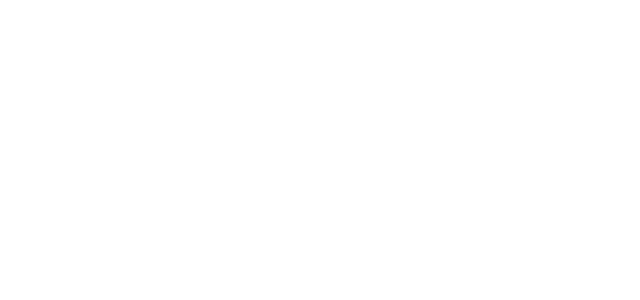
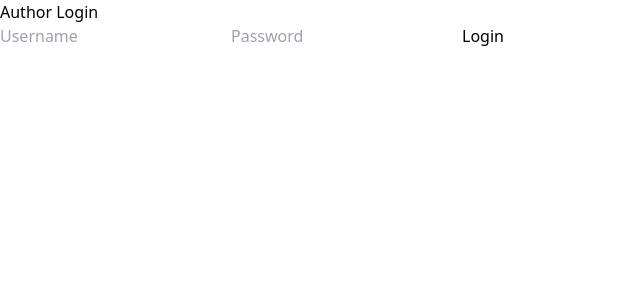
Before and after one commit to VS-OPEN-SOURCE/Blog, a React (Vite) app in the folder frontend2/: page /AuthorLoginPage in a window 1280 px wide. Before the commit this address had no page. Shown: the top 300 px of the page, without its empty margins (0-640 px from the left). Built offline with nearby package versions, Linux system fonts and the light colour scheme.

Commit message:
Update routes and fix related issues

```diff
--- a/frontend2/src/routing/AppRoutes.jsx
+++ b/frontend2/src/routing/AppRoutes.jsx
@@ -8,6 +8,7 @@
 import Login from '../pages/LoginPage';
 import SignupPage from '../pages/SignupPage';
 import AdminPage from '../pages/AdminPage';
+import AuthorLoginPage from '../pages/AuthorLoginPage';
 
 const AppRoutes = () => {
   return (
@@ -19,6 +20,7 @@
       <Route path="/LoginPage" element={<Login />} />
       <Route path="/SignupPage" element={<SignupPage />} />
       <Route path="/AdminPage" element={<AdminPage />} />
+      <Route path="/AuthorLoginPage" element={<AuthorLoginPage />} />
     </Routes>
   );
 };
```
